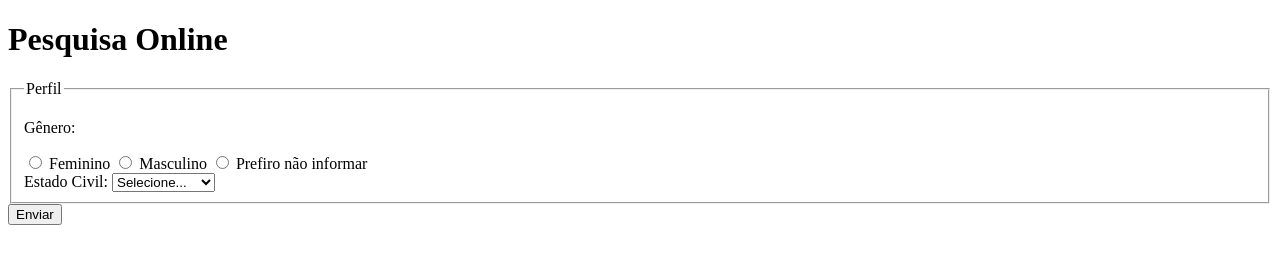
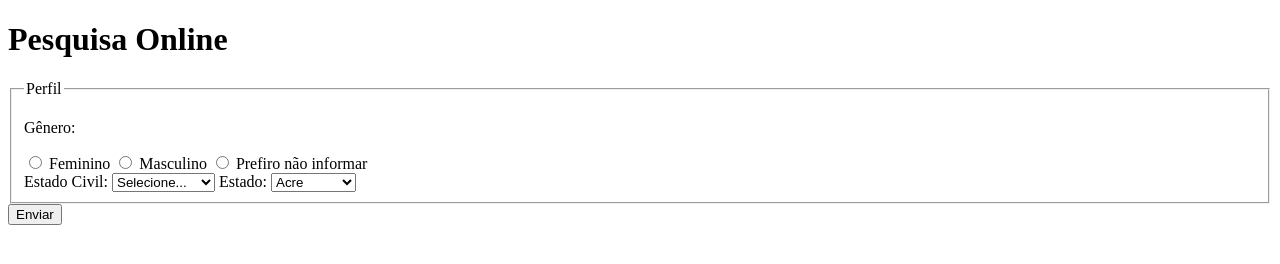
Before and after one commit to sergiomnds/culturama-pesquisa, a plain HTML site: page index.html in a window 1280 px wide. Drawn offline with Linux system fonts and the light colour scheme.

Commit message:
add opcoes de estado

```diff
--- a/index.html
+++ b/index.html
@@ -41,10 +41,8 @@
                 <p>Gênero: </p>
                 <input type="radio" name="userGender" value="Feminino">
                 <label for="userGender">Feminino</label>
-
                 <input type="radio" name="userGender" value="Masculino">
                 <label for="userGender">Masculino</label>
-
                 <input type="radio" name="userGender" value="notInformed">
                 <label for="userGender">Prefiro não informar</label>
                 <br>
@@ -56,7 +54,15 @@
                     <option value="solteiro">Solteiro</option>
                     <option value="divorciado">Divorciado</option>
                     <option value="casado">União estável</option>
+                </select>
 
+                <label for="userState">Estado:</label>
+                <select name="userState">
+                    <option value="Acre">Acre</option>
+                    <option value="Alagoas">Alagoas</option>
+                    <option value="Amapá">Amapá</option>
+                    <option value="Amazonas">Amazonas</option>
+                    <option value="Bahia">Bahia</option>
                 </select>
             </fieldset>
             <button type="submit">Enviar</button>
```
